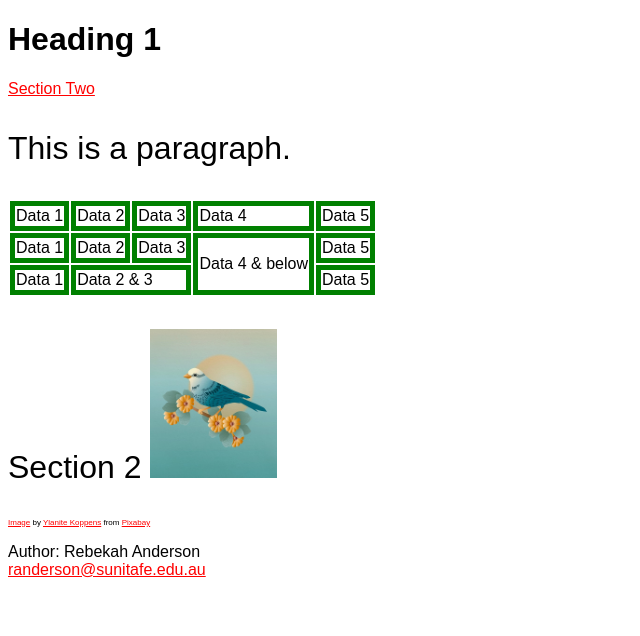
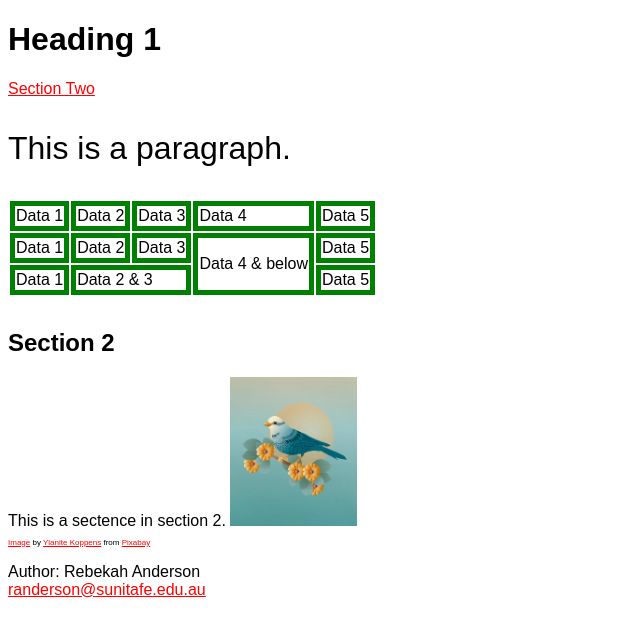
Before and after one commit to bekjjones/ICTWEB431, a plain HTML site: page index.html in a window 1280 px wide. Shown: the whole page, without its empty margins (0-640 px from the left). Drawn offline with Linux system fonts and the light colour scheme.

Commit message:
Changes in section 2

```diff
--- a/index.html
+++ b/index.html
@@ -34,8 +34,9 @@
             </tr>
         </table>
 
-		<p id="section2" class="content">
-			Section 2
+		<p class="content">
+			<h2 id="section2">Section 2</h2>
+			This is a sectence in section 2.
 		<img  src="images/ylanite_nietjuhart-bird-8416208_640.jpg" alt="Bird">
 		<p class="caption">
 		<a href="https://pixabay.com/illustrations/bird-animal-flowers-colorful-8416208/"> Image</a> by <a href="https://pixabay.com/users/ylanite_nietjuhart-30460544/?utm_source=link-attribution&utm_medium=referral&utm_campaign=image&utm_content=8416208">Ylanite Koppens</a> from <a href="https://pixabay.com//?utm_source=link-attribution&utm_medium=referral&utm_campaign=image&utm_content=8416208">Pixabay</a>
```
